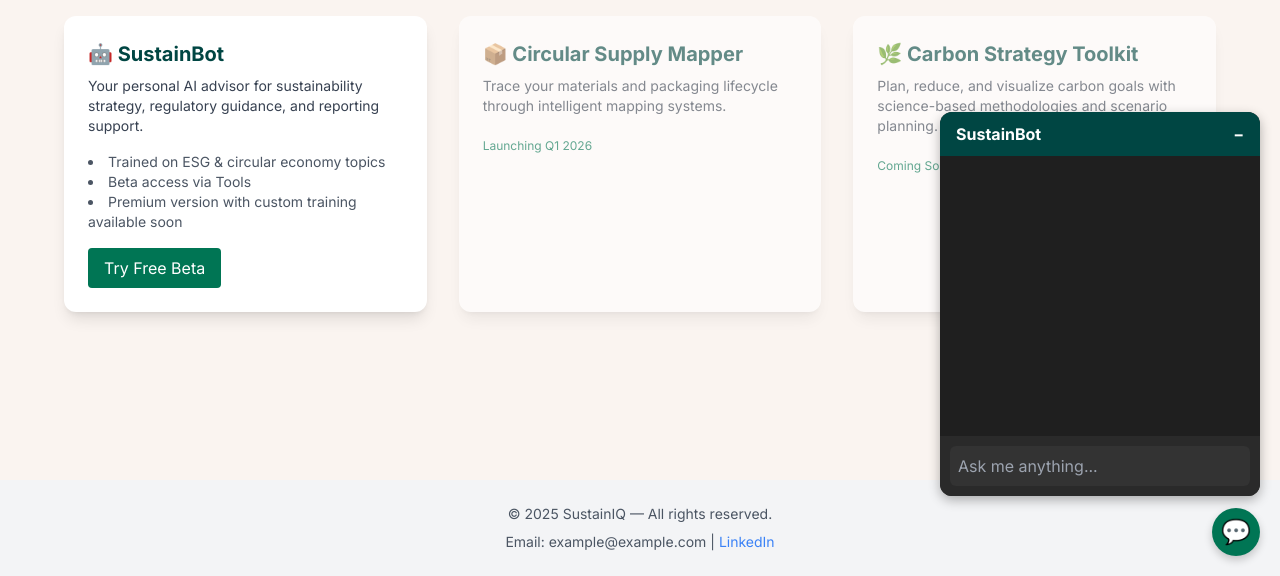
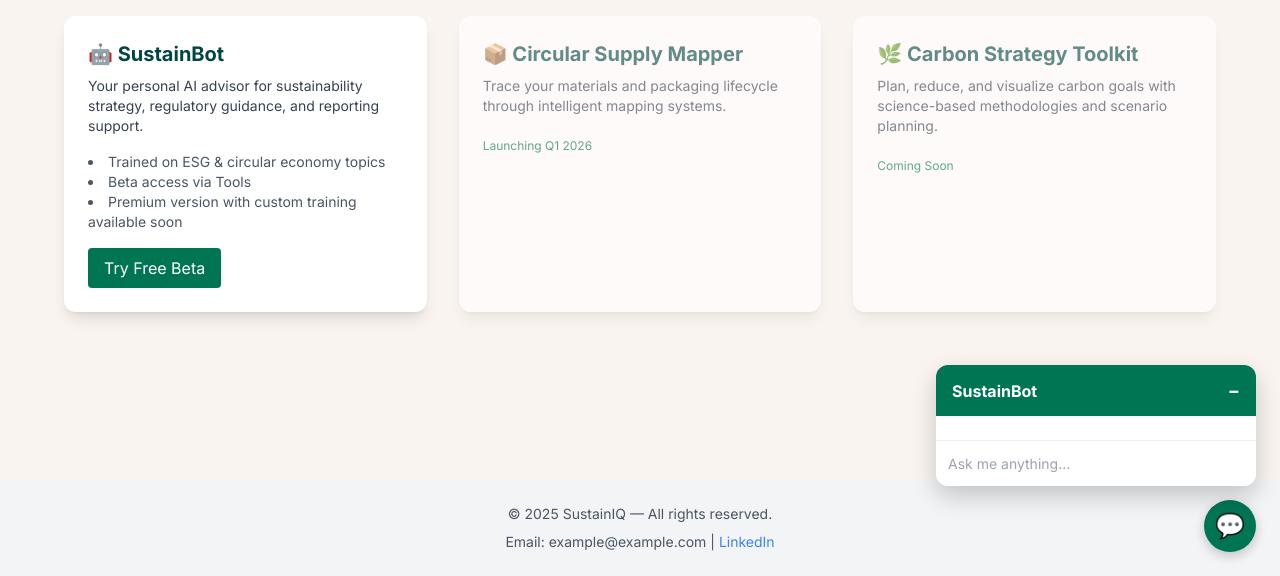
Before and after one commit to tejalsungra/tejalsungra.github.io, a plain HTML site: page products.html in a window 1280 px wide. Shown: the part 224-800 px from the top of the page. Drawn offline with nearby package versions, Linux system fonts and the light colour scheme; no server answers.

Commit message:
Update chatbot.css

```diff
--- a/assets/chatbot/chatbot.css
+++ b/assets/chatbot/chatbot.css
@@ -1,76 +1,121 @@
+/* Chat Bubble Button */
 #chatbot-bubble {
   position: fixed;
-  bottom: 20px;
-  right: 20px;
-  background: #007554;
+  bottom: 24px;
+  right: 24px;
+  background-color: #007554;
   color: white;
+  border-radius: 50%;
   font-size: 24px;
-  width: 48px;
-  height: 48px;
-  border-radius: 50%;
-  text-align: center;
-  line-height: 48px;
+  width: 52px;
+  height: 52px;
+  display: flex;
+  align-items: center;
+  justify-content: center;
+  box-shadow: 0 4px 12px rgba(0,0,0,0.2);
   cursor: pointer;
-  box-shadow: 0 4px 8px rgba(0,0,0,0.2);
-  z-index: 999;
+  z-index: 9999;
 }
 
+/* Chat Window Container */
 #chatbot-window {
   position: fixed;
-  bottom: 80px;
-  right: 20px;
+  bottom: 90px;
+  right: 24px;
   width: 320px;
-  background: #1F1F1F;
-  color: white;
+  max-height: 480px;
+  background: white;
+  color: #222;
   border-radius: 12px;
-  box-shadow: 0 4px 12px rgba(0,0,0,0.3);
+  box-shadow: 0 10px 25px rgba(0, 0, 0, 0.2);
   overflow: hidden;
-  z-index: 999;
   display: none;
+  flex-direction: column;
+  font-family: 'Inter', sans-serif;
+  z-index: 9999;
+}
+
+/* Dark mode support */
+html.dark #chatbot-window {
+  background-color: #1F1F1F;
+  color: #f0f0f0;
 }
 
 .chatbot-header {
-  background: #004643;
-  padding: 10px 16px;
+  background-color: #007554;
+  color: white;
+  padding: 12px 16px;
+  font-weight: bold;
   display: flex;
   justify-content: space-between;
   align-items: center;
-  font-weight: bold;
 }
 
+.chatbot-header button {
+  background: none;
+  border: none;
+  color: white;
+  font-size: 18px;
+  cursor: pointer;
+}
+
+/* Messages area */
 .chatbot-messages {
-  height: 280px;
-  padding: 10px;
+  flex: 1;
+  padding: 12px;
   overflow-y: auto;
   font-size: 14px;
+  display: flex;
+  flex-direction: column;
+  gap: 10px;
 }
 
+/* Chat message bubbles */
 .chat-msg {
-  margin-bottom: 8px;
+  padding: 8px 12px;
+  border-radius: 10px;
+  max-width: 90%;
   line-height: 1.4;
 }
 
 .chat-msg.user {
-  text-align: right;
-  color: #FAF4F0;
+  align-self: flex-end;
+  background-color: #e0f7f4;
+  color: #004643;
 }
 
 .chat-msg.bot {
-  text-align: left;
-  color: #A3F7B5;
+  align-self: flex-start;
+  background-color: #f0f0f0;
+  color: #222;
 }
 
+html.dark .chat-msg.user {
+  background-color: #004643;
+  color: #e0f7f4;
+}
+
+html.dark .chat-msg.bot {
+  background-color: #2a2a2a;
+  color: #f0f0f0;
+}
+
+/* Input form */
 #chatbot-form {
   display: flex;
-  padding: 10px;
-  background: #2A2A2A;
+  border-top: 1px solid #eee;
 }
 
 #chatbot-input {
   flex: 1;
+  padding: 12px;
+  font-size: 14px;
   border: none;
-  padding: 8px;
-  border-radius: 6px;
-  background: #333;
-  color: white;
+  outline: none;
+  border-radius: 0 0 12px 12px;
 }
+
+html.dark #chatbot-input {
+  background-color: #2a2a2a;
+  color: #fff;
+}
```
